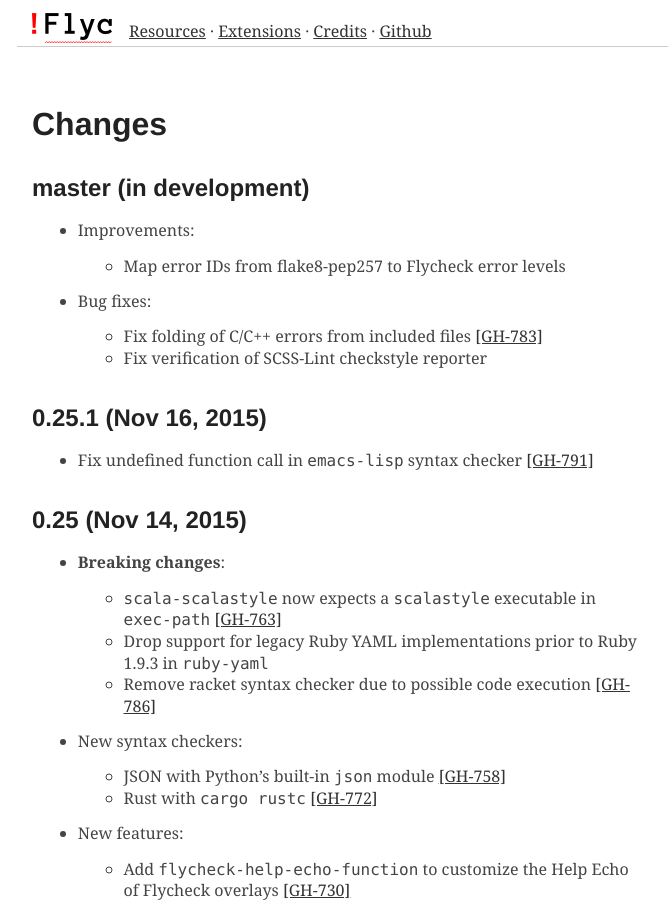
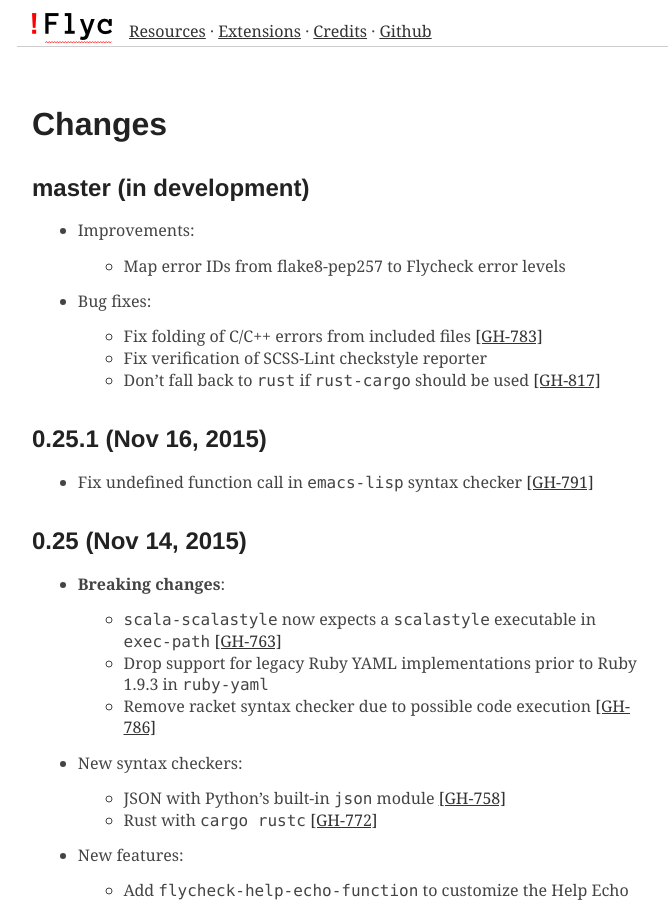
Before and after one commit to cmarqu/flycheck.github.io, a Jekyll site: the page built from changes.md, in a window 1280 px wide and 900 px high. Shown: the whole window, without its empty margins (258-926 px from the left). Built offline with Jekyll 4.4.1, drawn with Linux system fonts in a browser that asks for light colours; some web fonts are replaced.

Commit message:
Update manual from flycheck/flycheck@4d184f5

```diff
--- a/_includes/changes.md
+++ b/_includes/changes.md
@@ -9,6 +9,7 @@
 
   - Fix folding of C/C++ errors from included files [[GH-783]](https://github.com/flycheck/flycheck/issues/783)
   - Fix verification of SCSS-Lint checkstyle reporter
+  - Don’t fall back to `rust` if `rust-cargo` should be used [[GH-817]](https://github.com/flycheck/flycheck/issues/817)
 
 0.25.1 (Nov 16, 2015)
 =====================
```
